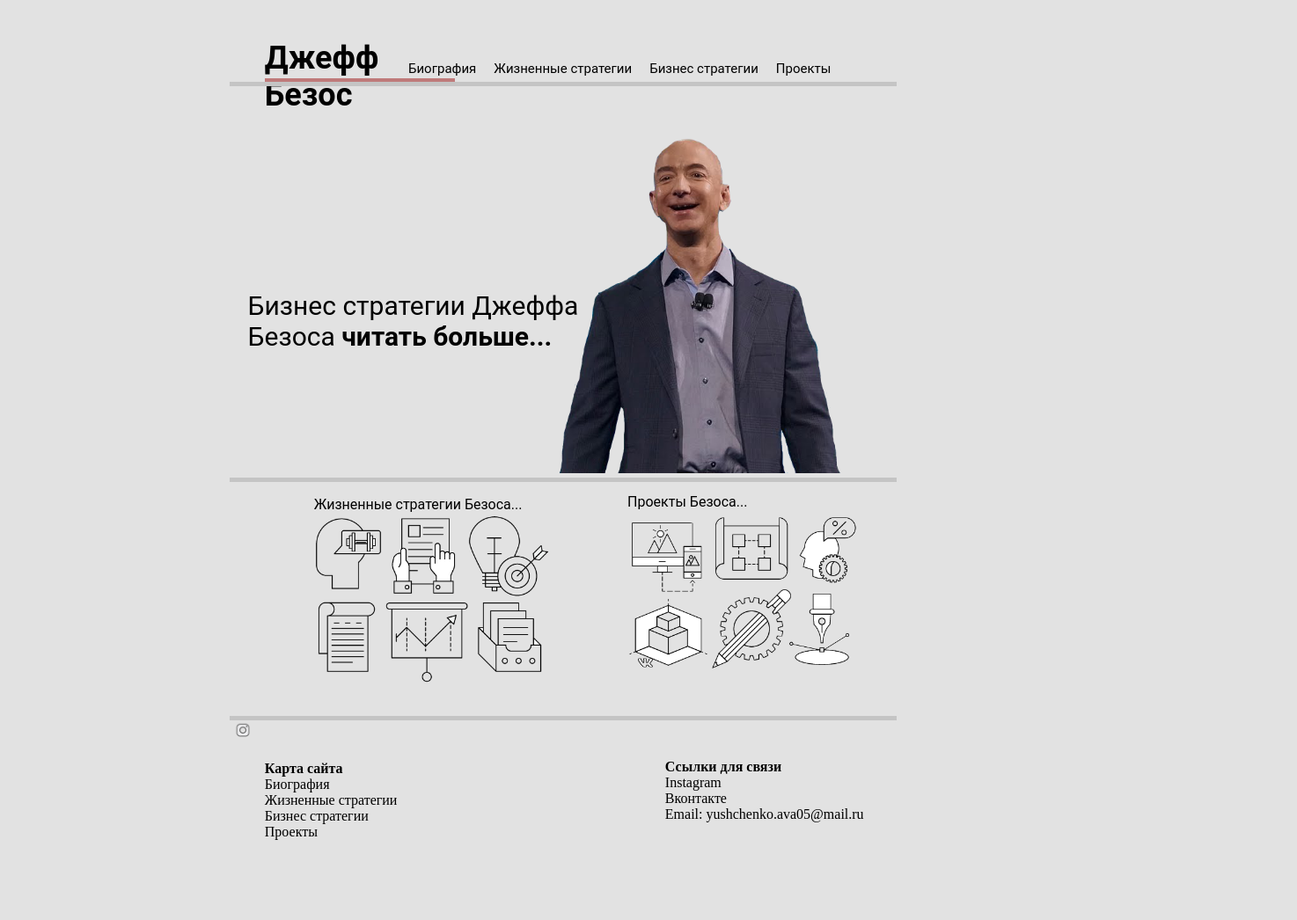
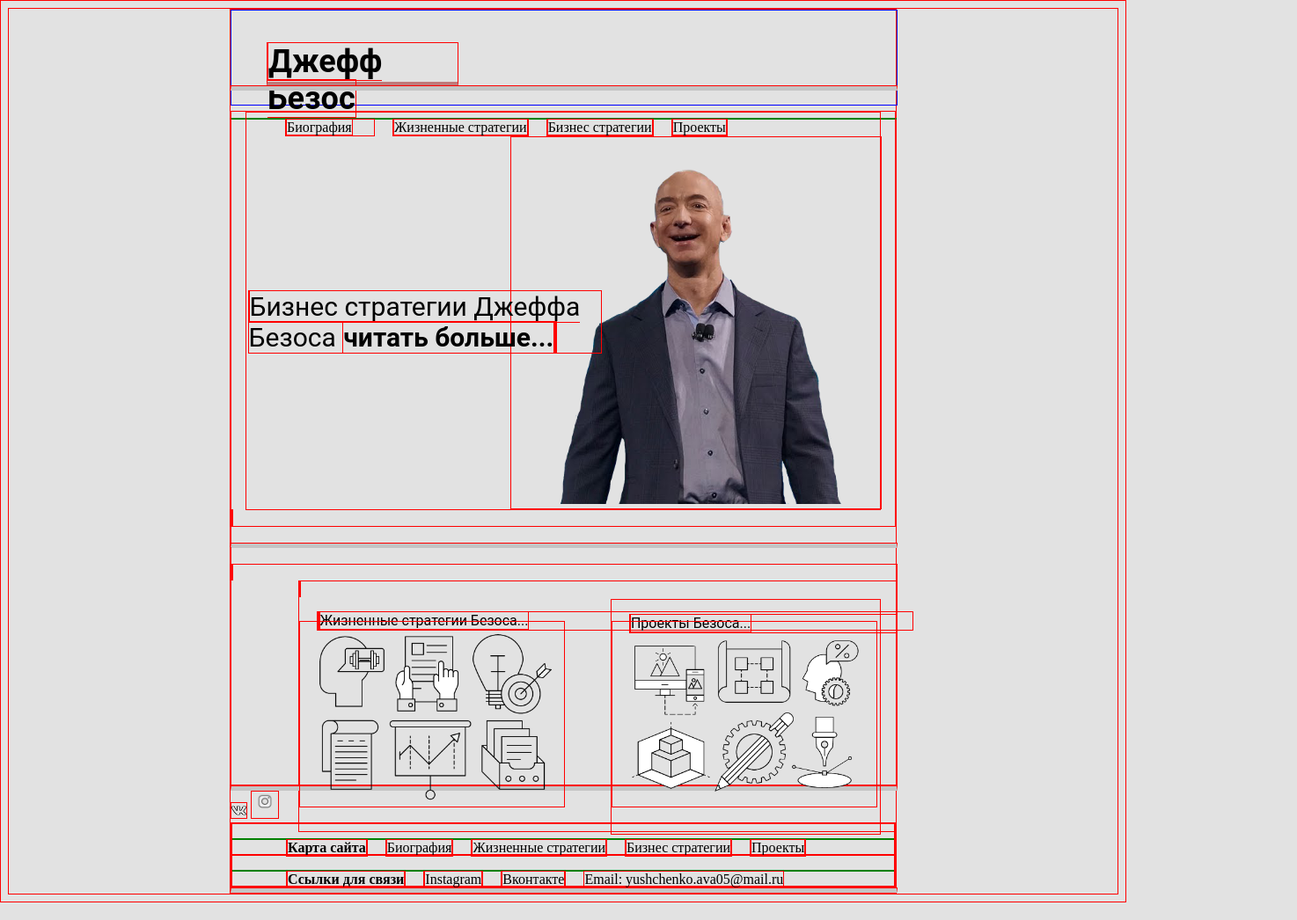
Before and after one commit to Olegsandr16/Bezos.github.io, a plain HTML site: page Сайт.html in a window 1280 px wide. Shown: the top 1046 px of the page at 88% size, 1474 px wide, since content can reach past the window. After the commit the page ends 1024 px from the top, so only its background shows below. Drawn offline with Linux system fonts and the light colour scheme.

Commit message:
Add files via upload

```diff
--- a/style.css
+++ b/style.css
@@ -1,5 +1,5 @@
 *{
-	// border: 1px red solid;
+ border: 1px red solid;
 }
 
 body{
@@ -9,51 +9,38 @@ body{
 .header{
 	width:100%;
 	height:107px;
-	margin:0 auto;
-	padding-top:1px;
+	border: 1px blue solid;
 }
-.menu{
-	margin-left:20px;
-    float:left;
+ul {
+	 border: 1px green solid;
+	position:none;
 }
-#li1{
-	width: 110px;
-	font-family: Roboto;
-	font-style: normal;
-	font-weight: normal;
-	font-size: 18px;
-	line-height: 28px;
-
+#biography{
+	width:100px
 
 }
-#first{
-	// border: 1px blue solid;
-
+ul.menu2{
+	display:none;
+	width:60px;
+	position:relative;
+	right:62px;
 }
-.menu2{
-	display:none;
-	background-color:C4C4C4;
-
-}
-.menu1{
-	margin-top:-63px;
-	float:right;
-	width:580px;
-	position:absolute;
-	right:20%;
-}
-div.header>ul.menu1>li>ul.menu2>li{
-	width:100px;
-
-}
-ul.menu1:hover>li>ul{
-	display:block;
+li{
+	margin-left:20px
 
 }
 li{
-	list-style-type: none;
+	display:block;
+	float:left;
+}
+.header ul li:hover ul {
+	display: block;
+}
 
+.header ul li ul:hover {
+	display: block;
 }
+
 
 a{
 	text-decoration: none;
@@ -126,9 +113,7 @@ p.bezos{
 	font-size: 30px;
 	line-height: 30	px;
 }
-div.header>ul>li{
-	display:inline;
-}
+
 img.strategys1{
 	width:300px;
 	position:relative;
@@ -178,13 +163,8 @@ div>p#strategys2{
 }
 div.basement2{
 	position:relative;
-	left:60%;
-	bottom:108px;
-}
-img.vk{
-	position:absolute;
-	bottom:38px;
-	right:42%;
+	left:
+
 }
 .container{
 	width:60%;
--- a/Сайт.html
+++ b/Сайт.html
@@ -7,18 +7,18 @@
 		<div class="container">
 			<div class='header'>
 			<p class='line1'><b>Джефф Безос</b></p>
-				<ul class='menu1'>
-					<li class='menu' id="first"> Биография
-						<ul class="menu2" id="li1">
-							<li> Родители </li>
-							<li> Детство </li>
-							<li> Учеба </li>
-							<li> Личная жизнь </li>
+				<ul>
+					<li id="biography"><a href="#">Биография</a>
+						<ul class="menu2">
+							<li><a href="">Родители </a></li>
+							<li><a href="">Жизненные стратегии </a></li>
+							<li><a href="">Бизнес стратегии </a></li>
+							<li><a href="">Проекты </a></li>
 						</ul>
 					</li>
-					<li class="menu" id="second"> Жизненные стратегии </li>
-					<li class="menu" id="third"> Бизнес стратегии</li>
-					<li class="menu" id="fourth"> Проекты </li>
+					<li><a href="#">Жизненные стратегии</a></li>
+					<li><a href="#">Бизнес стратегии</a></li>
+					<li><a href="#">Проекты</a></li>
 				</ul>
 			</div>
 
```
